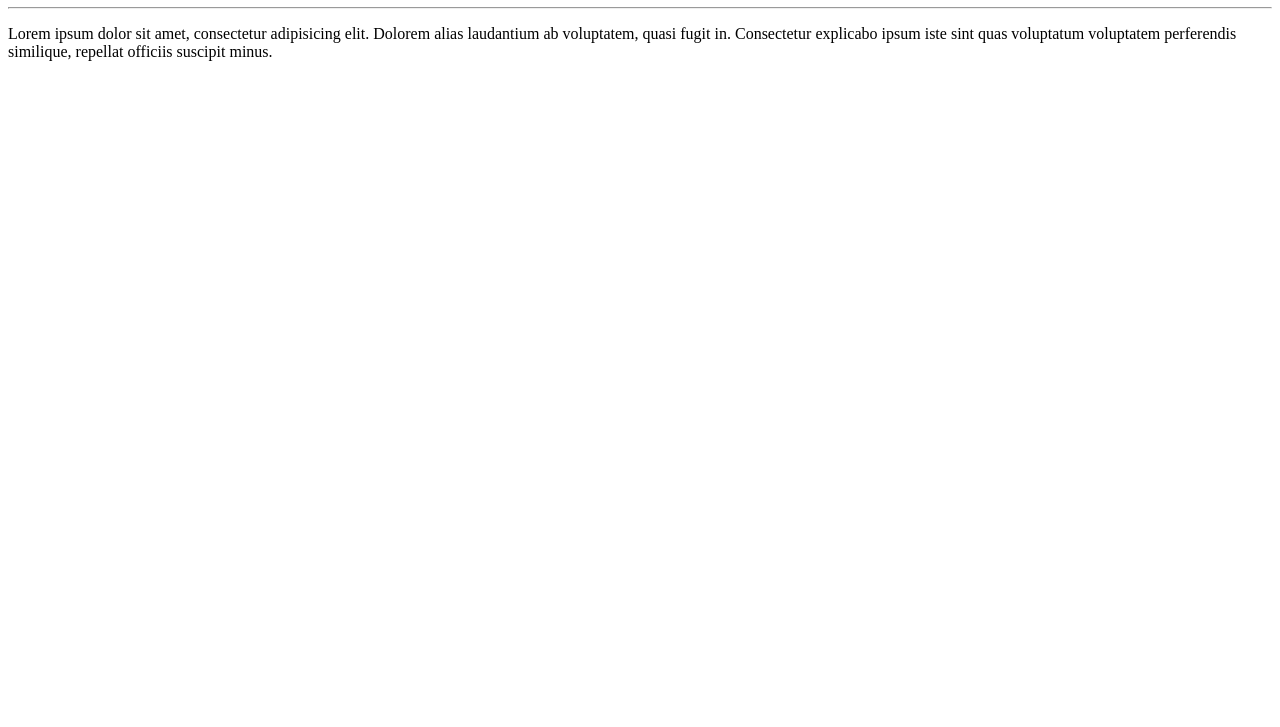
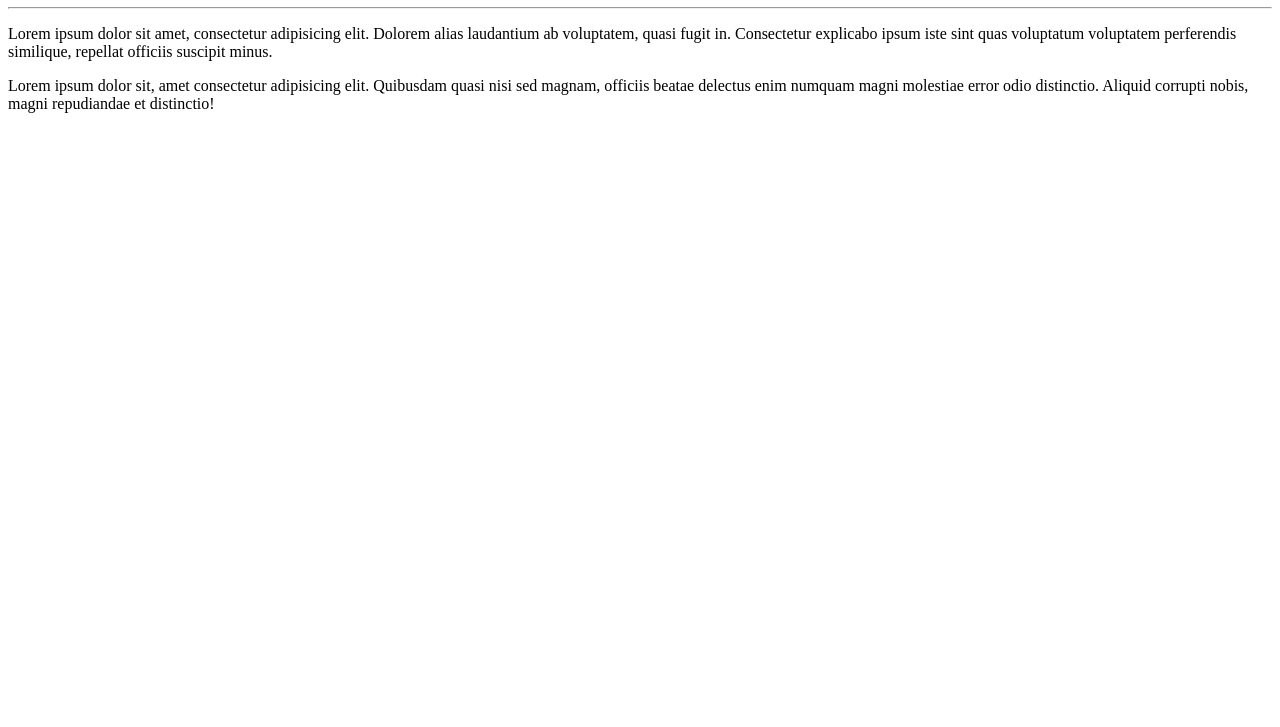
Before and after one commit to Annie-St-Hart/Ola-Mundo, a plain HTML site: page site-exemplo/index.html in a window 1280 px wide. Shown: the part 73-800 px from the top of the page. Drawn offline with Linux system fonts and the light colour scheme.

Commit message:
Update index.html

```diff
--- a/site-exemplo/index.html
+++ b/site-exemplo/index.html
@@ -10,5 +10,6 @@
     <h1>Olá, Mundo!</h1>
     <hr>
     <p>Lorem ipsum dolor sit amet, consectetur adipisicing elit. Dolorem alias laudantium ab voluptatem, quasi fugit in. Consectetur explicabo ipsum iste sint quas voluptatum voluptatem perferendis similique, repellat officiis suscipit minus.</p>
+    <p>Lorem ipsum dolor sit, amet consectetur adipisicing elit. Quibusdam quasi nisi sed magnam, officiis beatae delectus enim numquam magni molestiae error odio distinctio. Aliquid corrupti nobis, magni repudiandae et distinctio!</p>
 </body>
 </html>
```
